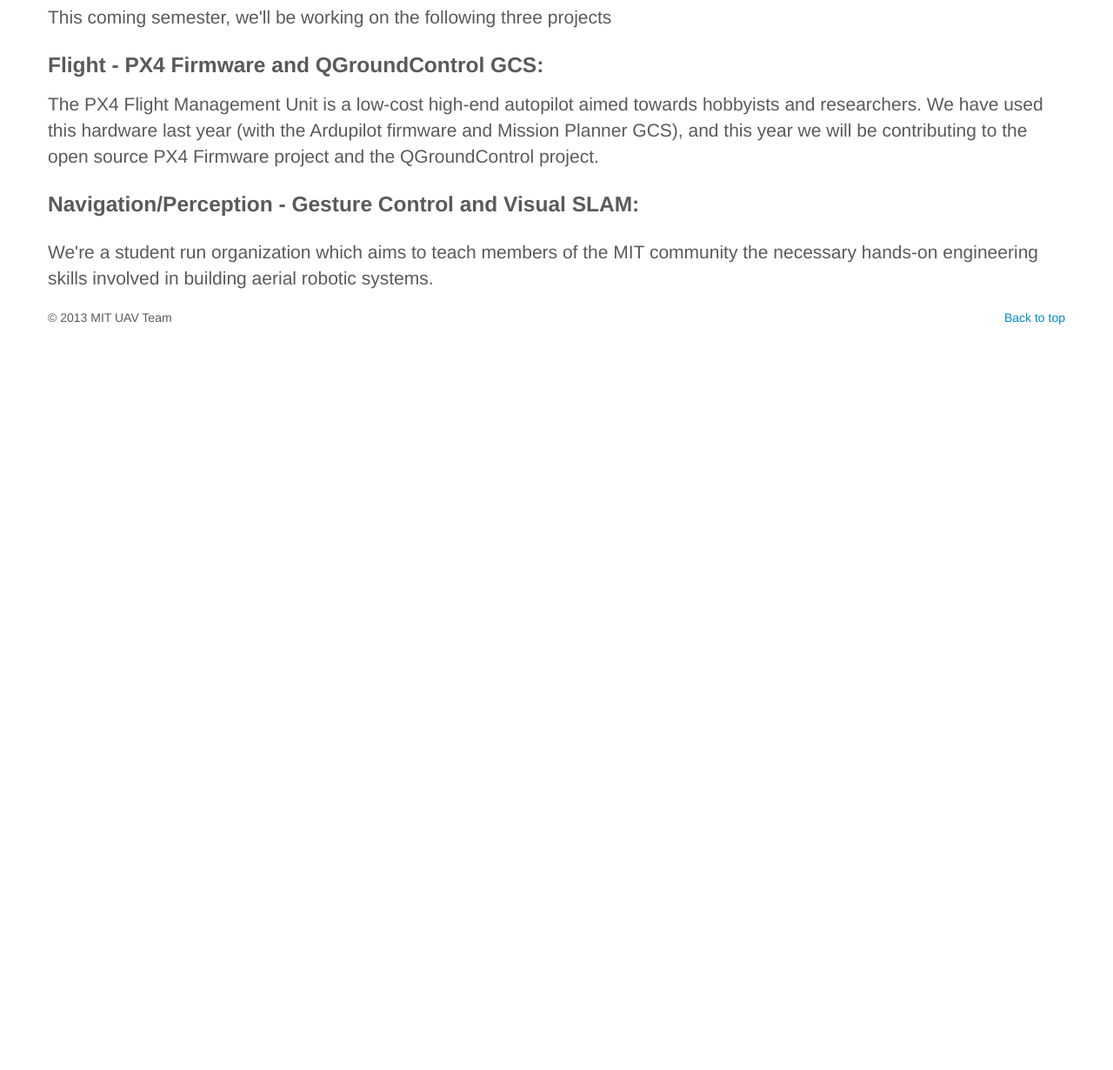
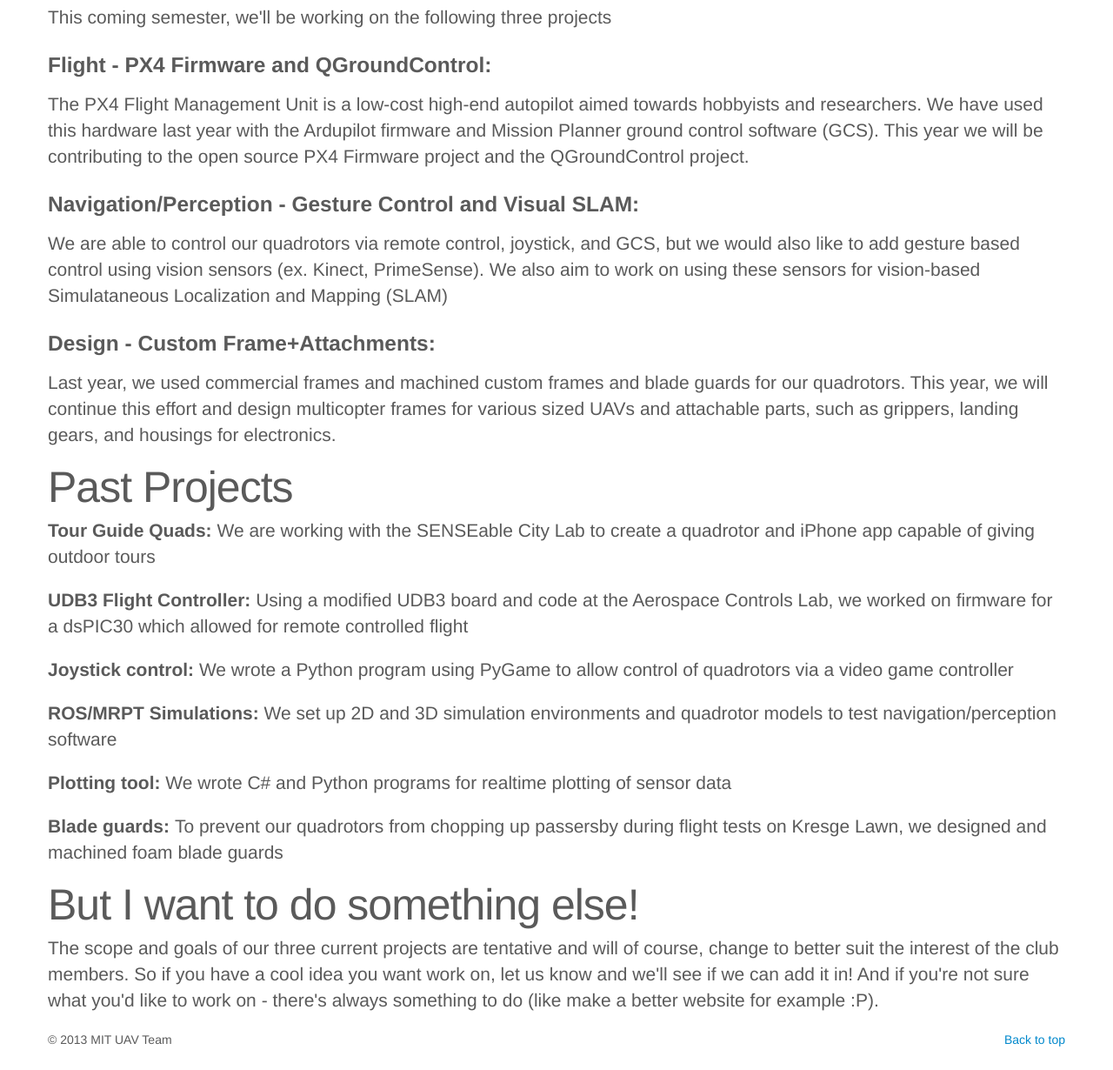
Before and after one commit to hariharsubramanyam/UAV_Team_Site, a plain HTML site: page html/projects.html in a window 1280 px wide. Shown: the part 570-1800 px from the top of the page at 87% size. Before the commit the page ends 995 px from the top, so only its background shows below. Drawn offline with Linux system fonts and the light colour scheme; a script that the page names is missing.

Commit message:
project page done

```diff
--- a/html/projects.html
+++ b/html/projects.html
@@ -82,13 +82,24 @@
       <div class="featurette">
         <h2 class="featurette-heading">Current Projects</h2>
         <p class="lead">This coming semester, we'll be working on the following three projects </p>
-        <h3>Flight - PX4 Firmware and QGroundControl GCS:</h3>
-        <p class="lead">The PX4 Flight Management Unit is a low-cost high-end autopilot aimed towards hobbyists and researchers. We have used this hardware last year (with the Ardupilot firmware and Mission Planner GCS), and this year we will be contributing to the open source PX4 Firmware project and the QGroundControl project.</p>
+        <h3>Flight - PX4 Firmware and QGroundControl:</h3>
+        <p class="lead">The PX4 Flight Management Unit is a low-cost high-end autopilot aimed towards hobbyists and researchers. We have used this hardware last year with the Ardupilot firmware and Mission Planner ground control software (GCS). This year we will be contributing to the open source PX4 Firmware project and the QGroundControl project.</p>
         <h3>Navigation/Perception - Gesture Control and Visual SLAM:</h3>
-        <p class="lead">
+        <p class="lead">We are able to control our quadrotors via remote control, joystick, and GCS, but we would also like to add gesture based control using vision sensors (ex. Kinect, PrimeSense). We also aim to work on using these sensors for vision-based Simulataneous Localization and Mapping (SLAM)</p>
+        <h3>Design - Custom Frame+Attachments:</h3>
+        <p class="lead">Last year, we used commercial frames and machined custom frames and blade guards for our quadrotors. This year, we will continue this effort and design multicopter frames for various sized UAVs and attachable parts, such as grippers, landing gears, and housings for electronics.
+        </p>
 
-        </p>
-        <p class="lead">We're a student run organization which aims to teach members of the MIT community the necessary hands-on engineering skills involved in building aerial robotic systems.</p>
+        <h2 class="featurette-heading">Past Projects</h2>
+        <p class="lead"><strong>Tour Guide Quads: </strong>We are working with the SENSEable City Lab to create a quadrotor and iPhone app capable of giving outdoor tours</p>
+        <p class="lead"><strong>UDB3 Flight Controller: </strong>Using a modified UDB3 board and code at the Aerospace Controls Lab, we worked on firmware for a dsPIC30 which allowed for remote controlled flight</p>
+        <p class="lead"><strong>Joystick control: </strong>We wrote a Python program using PyGame to allow control of quadrotors via a video game controller</p>
+        <p class="lead"><strong>ROS/MRPT Simulations: </strong>We set up 2D and 3D simulation environments and quadrotor models to test navigation/perception software</p>
+        <p class="lead"><strong>Plotting tool: </strong>We wrote C# and Python programs for realtime plotting of sensor data</p>
+        <p class="lead"><strong>Blade guards: </strong>To prevent our quadrotors from chopping up passersby during flight tests on Kresge Lawn, we designed and machined foam blade guards</p>
+
+        <h2 class="featurette-heading">But I want to do something else!</h2>
+        <p class="lead">The scope and goals of our three current projects are tentative and will of course, change to better suit the interest of the club members. So if you have a cool idea you want work on, let us know and we'll see if we can add it in! And if you're not sure what you'd like to work on - there's always something to do (like make a better website for example :P).<p>
       </div>
 
 
```
